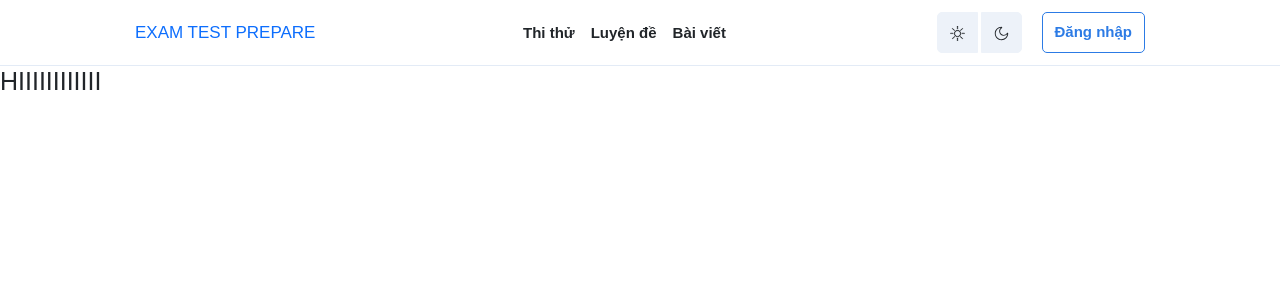
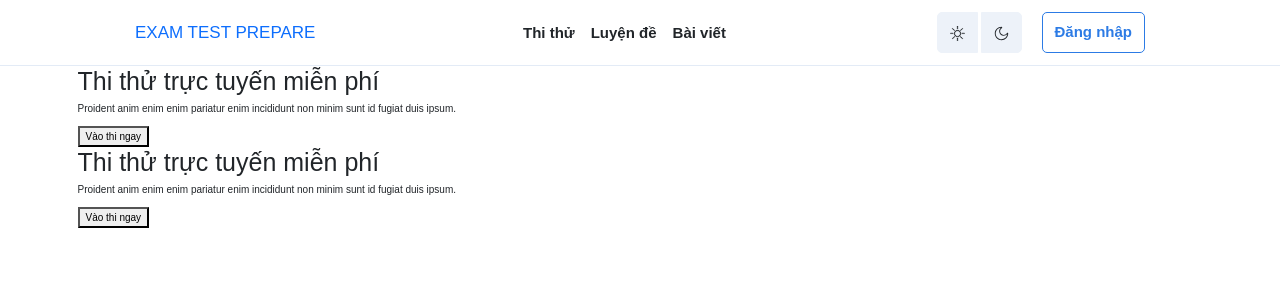
Before and after one commit to DatDangg/Exam-Prep, a React (Create React App) app: page / in a window 1280 px wide. Shown: the top 300 px of the page. Built offline with nearby package versions, Linux system fonts and the light colour scheme.

Commit message:
update small things

```diff
--- a/src/Page/Home/Home.js
+++ b/src/Page/Home/Home.js
@@ -1,6 +1,25 @@
+import styles from './Home.module.css'
+
 function Home() {
     return (
-        <h1> HIIIIIIIIIIII</h1>
+        <div className={styles.home}>
+            <div className='container'>
+                <div className='row'>
+                    <div className='col-lg-12'>
+                        <h1>Thi thử trực tuyến miễn phí</h1>
+                        <p>Proident anim enim enim pariatur enim incididunt non minim sunt id fugiat duis ipsum.</p>
+                        <button>Vào thi ngay</button>
+                    </div>
+                </div>
+                <div className='row'>
+                    <div className='col-lg-12'>
+                        <h1>Thi thử trực tuyến miễn phí</h1>
+                        <p>Proident anim enim enim pariatur enim incididunt non minim sunt id fugiat duis ipsum.</p>
+                        <button>Vào thi ngay</button>
+                    </div>
+                </div>
+            </div>
+        </div>
     )
 }
 
--- a/src/Page/Login/Login.module.css
+++ b/src/Page/Login/Login.module.css
@@ -91,11 +91,14 @@ input::placeholder {
     border: 1px solid #EDF2F9;
     background-color: #EDF2F9;
     font-weight: 400;
+    display: flex;
+    align-items: center;
 }
 
 .theme svg{
     width: 1em;
     height: 1em;
+    margin-right: 3px;
 }
 
 .theme:hover {
--- a/src/Page/Register/Register.module.css
+++ b/src/Page/Register/Register.module.css
@@ -91,11 +91,14 @@ input::placeholder {
     border: 1px solid #EDF2F9;
     background-color: #EDF2F9;
     font-weight: 400;
+    display: flex;
+    align-items: center;
 }
 
 .theme svg{
     width: 1em;
     height: 1em;
+    margin-right: 3px;
 }
 
 .theme:hover {
```
